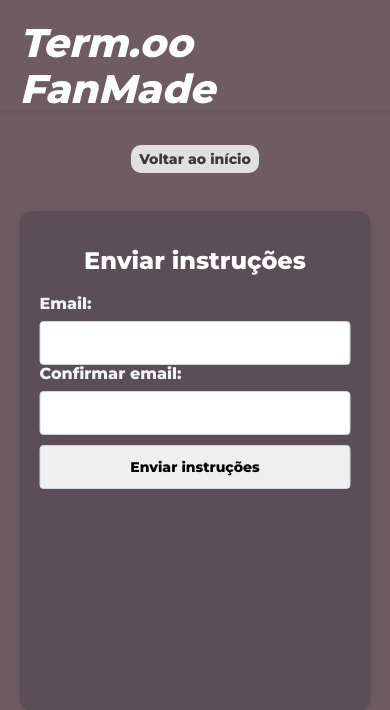
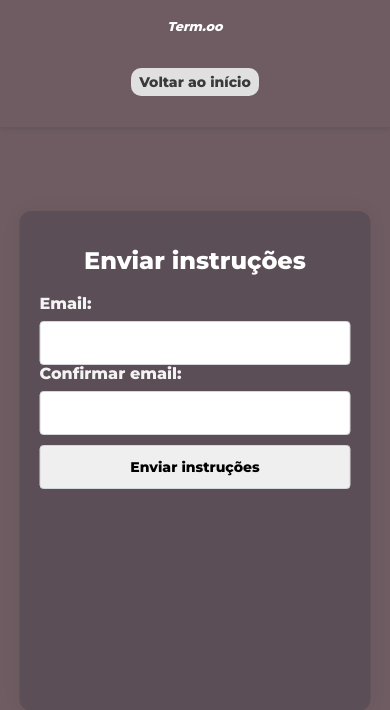
Before and after one commit to IntelAthom1Ghz/Termo-FanMade, a Flask app: page /nova_senha in a window 390 px wide. Shown: the top 710 px of the page. Run offline with Flask 3, Linux system fonts and the light colour scheme.

Commit message:
trying things

```diff
--- a/estudos/static/css/login-style.css
+++ b/estudos/static/css/login-style.css
@@ -186,7 +186,7 @@ a:hover {
     display: flex;
     flex-direction: column;
     align-items: center;
-    height: 13%;
+    height: 15%;
   }
   #navbar {
     flex-direction: column;
@@ -198,7 +198,9 @@ a:hover {
     position: static;
     transform: none;
     margin-bottom: 8px;
+    font-size: 0.8rem;
   }
+
   #nav_list {
     justify-content: center;
     width: 100%;
--- a/estudos/templates/cadastro.html
+++ b/estudos/templates/cadastro.html
@@ -17,7 +17,7 @@
 <body>
     <header>
     <nav id="navbar">
-        <i class="#" id="nav_logo">Term.oo FanMade</i>
+        <i class="#" id="nav_logo">Term.oo</i>
         <ul id="nav_list">
             <a href="{{url_for('views.index') }}">Voltar ao início</a>
         </ul>
--- a/estudos/templates/criar_nova_senha.html
+++ b/estudos/templates/criar_nova_senha.html
@@ -19,7 +19,7 @@
 <body>
 <header>
     <nav id="navbar">
-        <i class="#" id="nav_logo">Term.oo FanMade</i>
+        <i class="#" id="nav_logo">Term.oo</i>
         <ul id="nav_list">
             <a href="{{url_for('views.index') }}">Voltar ao início</a>
         </ul>
--- a/estudos/templates/nova_senha.html
+++ b/estudos/templates/nova_senha.html
@@ -19,7 +19,7 @@
 <body>
 <header>
     <nav id="navbar">
-        <i class="#" id="nav_logo">Term.oo FanMade</i>
+        <i class="#" id="nav_logo">Term.oo</i>
         <ul id="nav_list">
             <a href="{{url_for('views.index') }}">Voltar ao início</a>
         </ul>
```
